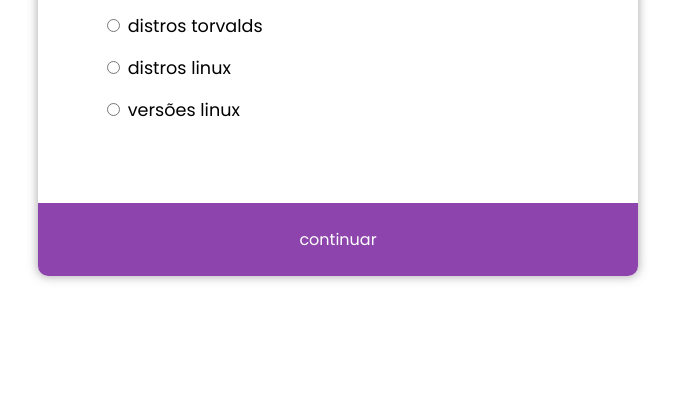
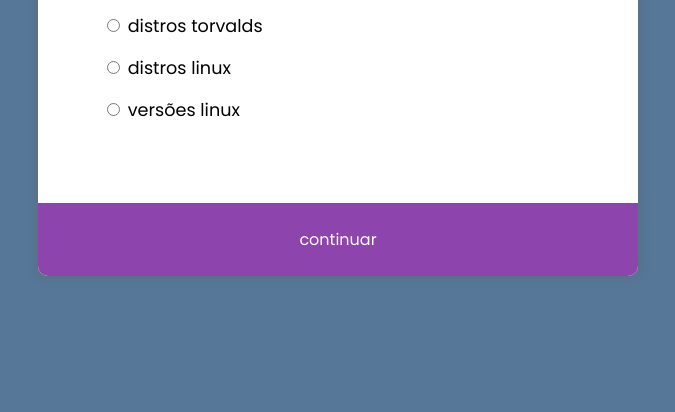
Before and after one commit to mindcrazyapps/guiafoca-quiz, a plain HTML site: page src/index.html in a window 1280 px wide. Shown: the part 388-800 px from the top of the page, without its empty margins (302-977 px from the left). Drawn offline with nearby package versions, Linux system fonts and the light colour scheme.

Commit message:
Update styles.css

```diff
--- a/src/css/styles.css
+++ b/src/css/styles.css
@@ -7,7 +7,7 @@
 
 
 body {
-  background-color: ##567798;
+  background-color: #567798;
   font-family: "Poppins", sans-serif;
   margin: 0;
   display: flex;
```
